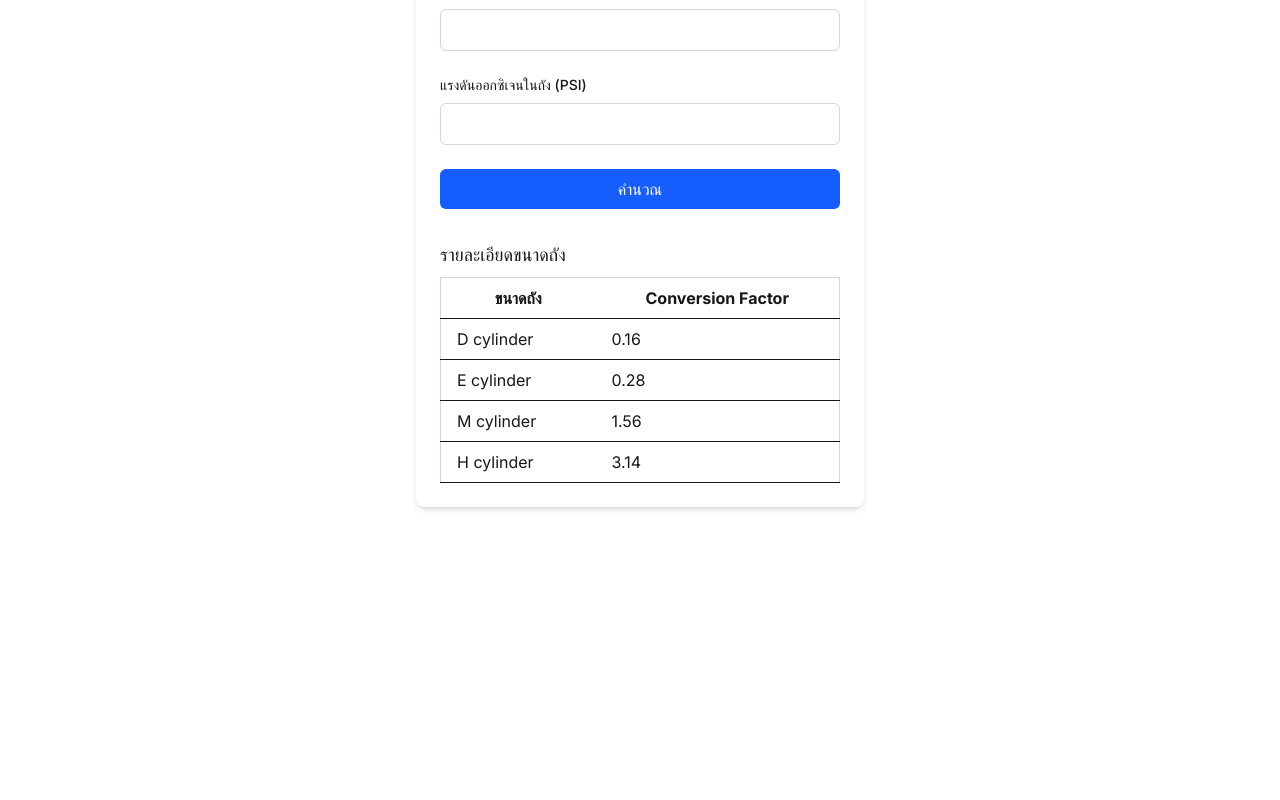
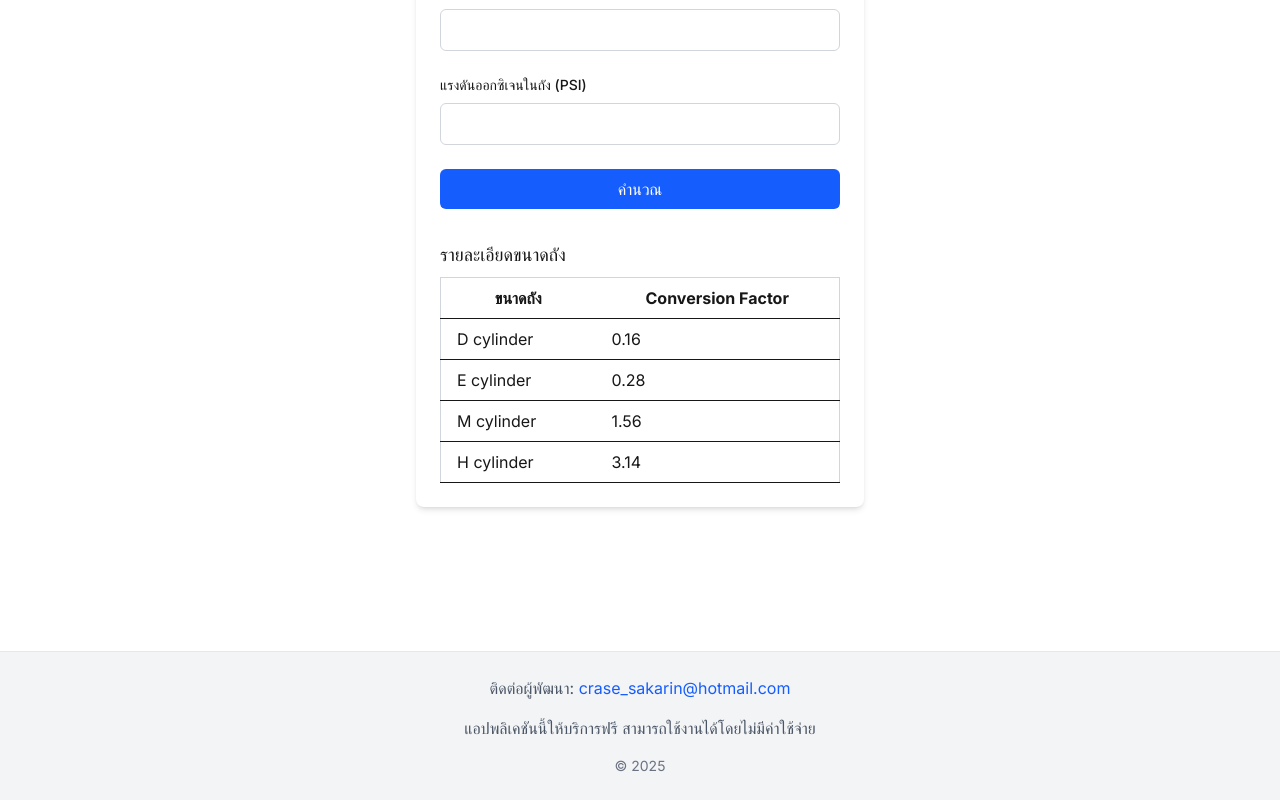
Before and after one commit to nucrasenaa/oxygen-calculator, a Next.js app: page / in a window 1280 px wide. Shown: the part 303-1103 px from the top of the page. Before the commit the page ends 906 px from the top, so only its background shows below. Built offline with nearby package versions, Linux system fonts and the light colour scheme.

Commit message:
feat add footer

```diff
--- a/src/app/layout.tsx
+++ b/src/app/layout.tsx
@@ -1,6 +1,7 @@
 import type { Metadata } from "next";
 import { Inter } from "next/font/google";
 import "./globals.css";
+import Footer from "@/components/Footer";
 
 const inter = Inter({ subsets: ["latin"] });
 
@@ -16,7 +17,12 @@ export default function RootLayout({
 }>) {
   return (
     <html lang="th">
-      <body className={`${inter.className} bg-gray-100`}>{children}</body>
+      <body className={`${inter.className} bg-gray-100 flex flex-col min-h-screen`}>
+        <div className="flex-grow">
+          {children}
+        </div>
+        <Footer />
+      </body>
     </html>
   );
 }
--- /dev/null
+++ b/src/components/Footer.tsx
@@ -0,0 +1,27 @@
+import React from 'react';
+
+export default function Footer() {
+  const currentYear = new Date().getFullYear();
+
+  return (
+    <footer className="w-full bg-gray-100 py-6 mt-12 border-t border-gray-200">
+      <div className="container mx-auto px-4 text-center">
+        <div className="mb-4">
+          <p className="text-gray-600">
+            ติดต่อผู้พัฒนา: <a href="mailto:crase_sakarin@hotmail.com" className="text-blue-600 hover:underline">crase_sakarin@hotmail.com</a>
+          </p>
+        </div>
+        <div className="mb-4">
+          <p className="text-gray-600">
+            แอปพลิเคชันนี้ให้บริการฟรี สามารถใช้งานได้โดยไม่มีค่าใช้จ่าย
+          </p>
+        </div>
+        <div>
+          <p className="text-sm text-gray-500">
+            &copy; {currentYear}
+          </p>
+        </div>
+      </div>
+    </footer>
+  );
+}
```
